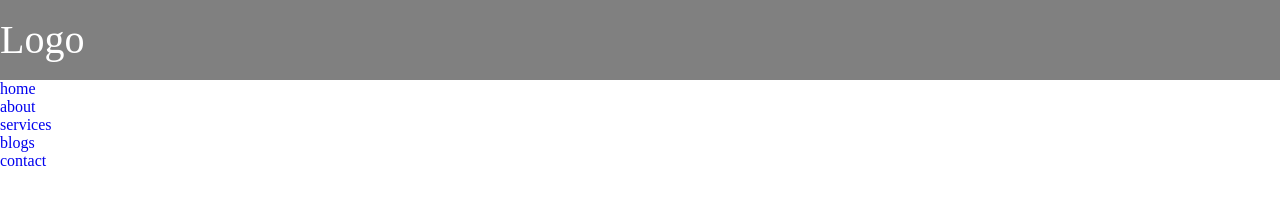
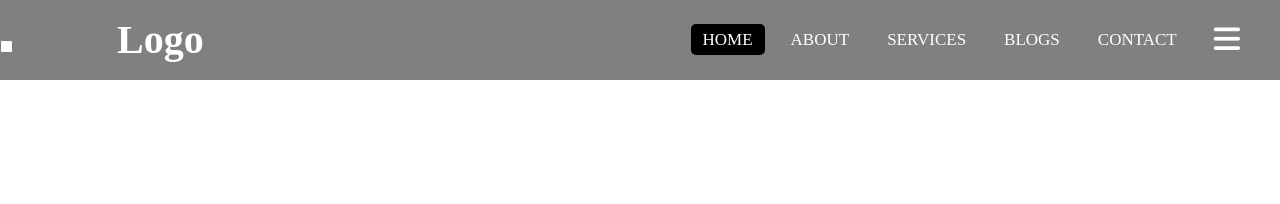
Before and after one commit to abdulahad-gh/responsive-navbar-with-htmlandcss, a plain HTML site: page index.html in a window 1280 px wide. Drawn offline with Linux system fonts and the light colour scheme.

Commit message:
create nav, li and style

```diff
--- a/index.html
+++ b/index.html
@@ -6,17 +6,24 @@
     <meta http-equiv="X-UA-Compatible" content="IE=edge">
     <meta name="viewport" content="width=device-width, initial-scale=1.0">
     <link rel="stylesheet" href="./style.css">
+    <script src="https://kit.fontawesome.com/58e3e33d7c.js" crossorigin="anonymous"></script>
     <title>Responsive navbar</title>
 </head>
 
 <body>
 
     <nav>
+        <input type="checkbox" id="check">
+        <label for="check" class="check-btn">
+            <i class="fas fa-bars"></i>
+
+        </label>
         <label class="logo">
             Logo
         </label>
+
         <ul>
-            <li><a href="#">home</a></li>
+            <li><a href="#" class="active">home</a></li>
             <li><a href="#">about</a></li>
             <li><a href="#">services</a></li>
             <li><a href="#">blogs</a></li>
--- a/style.css
+++ b/style.css
@@ -19,4 +19,40 @@ label.logo {
     color: white;
     font-size: 40px;
     line-height: 80px;
+    padding: 0 100px;
+    font-weight: bold
 }
+
+nav ul {
+    float: right;
+    margin-right: 20px;
+}
+
+nav ul li {
+    display: inline-block;
+    line-height: 80px;
+    margin: 0 5px;
+}
+
+nav ul li a {
+    color: white;
+    text-transform: uppercase;
+    padding: 6px 12px;
+    border-radius: 5px;
+    font-size: 17px;
+}
+
+a.active,
+a:hover {
+    background-color: black;
+    transition: .5s;
+}
+
+.check-btn {
+    color: white;
+    font-size: 30px;
+    float: right;
+    line-height: 80px;
+    margin-right: 40px;
+    cursor: pointer;
+}
```
